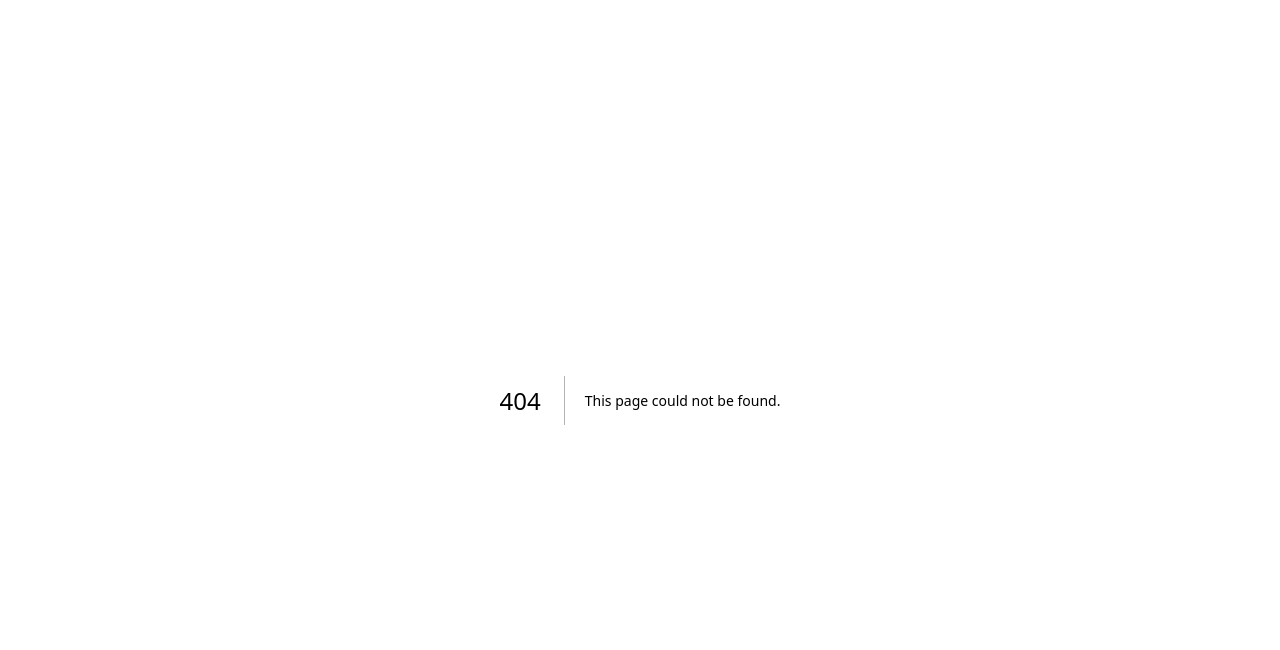
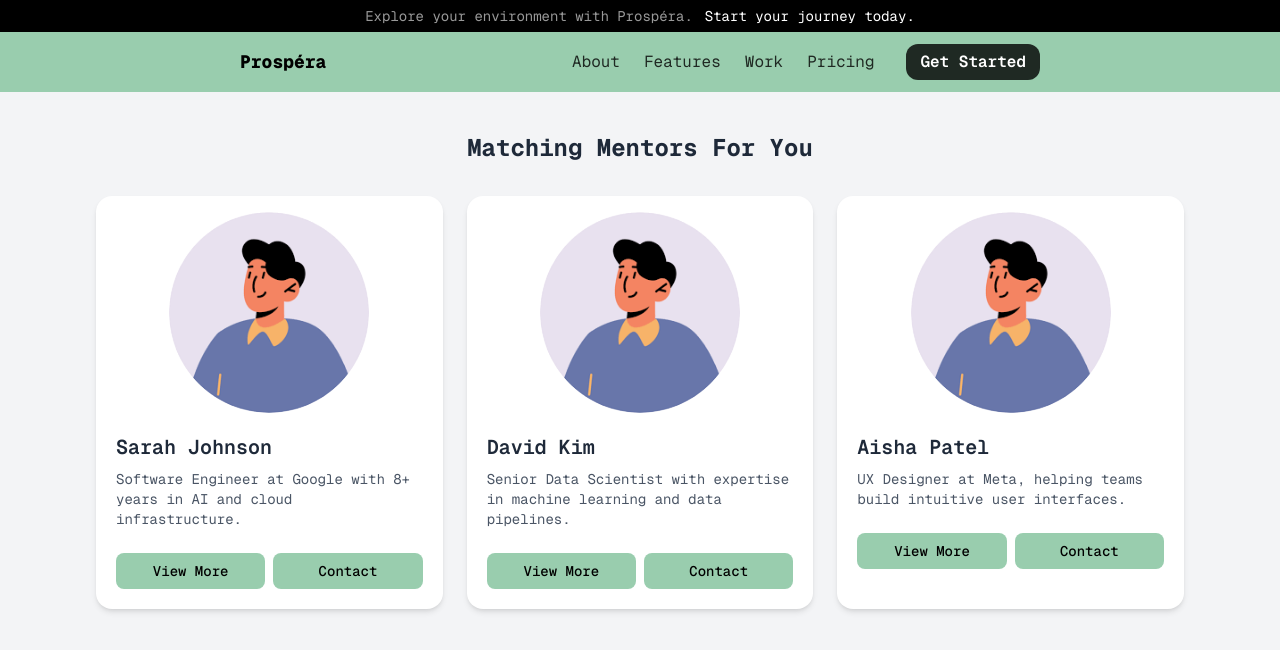
Before and after one commit to jasmine-artsci/Prospera, a Next.js app in the folder prospera-client/: page /matchingMentors in a window 1280 px wide. Before the commit this address had no page. Shown: the top 650 px of the page. Built offline with nearby package versions, Linux system fonts and the light colour scheme.

Commit message:
Static matching mentor page with view more details of mentor and contact mentor

```diff
--- /dev/null
+++ b/prospera-client/app/api/emailContact/route.js
@@ -0,0 +1,38 @@
+import nodemailer from "nodemailer";
+
+export async function POST(req) {
+  try {
+    const { name, email, message } = await req.json();
+    console.log("name: "+name);
+    console.log("email: "+email);
+    console.log("message: "+message);
+    if (!name || !email || !message) {
+      return new Response(JSON.stringify({ error: "Missing fields" }), { status: 400 });
+    }
+
+    const transporter = nodemailer.createTransport({
+      service: process.env.SMTP_PROVIDER || "gmail",
+      auth: {
+        user: process.env.SMTP_USER,
+        pass: process.env.SMTP_PASS,
+      },
+    });
+
+    const mailOptions = {
+      // from: `"${name}" <${process.env.SMTP_USER}>`,
+      from: process.env.SMTP_USER,
+      to: "tandel.brunoi.ca@gmail.com",
+      subject: "New Contact Message from Prospera",
+      text: "Test static message",
+      html: `<p><strong>From:</strong> ${name}</p><p><strong>Message:</strong></p><p>${message}</p>`,
+    };
+
+    await transporter.sendMail(mailOptions);
+
+    return new Response(JSON.stringify({ success: true }), { status: 200 });
+  } catch (error) {
+    return new Response(JSON.stringify({ success: true }), { status: 200 });
+    // console.error("Email sending error:", error);
+    // return new Response(JSON.stringify({ error: "Internal Server Error" }), { status: 500 });
+  }
+}
--- /dev/null
+++ b/prospera-client/app/matchingMentors/Card.js
@@ -0,0 +1,31 @@
+"use client";
+
+import Image from "next/image";
+
+const Card = ({ title, description, image, buttonText, onClick }) => {
+  return (
+    <div className="max-w-sm bg-white rounded-2xl shadow-md overflow-hidden transition-transform duration-300 hover:scale-105 hover:shadow-xl">
+      <Image
+        src={image}
+        alt={title}
+        width={400}
+        height={250}
+        className="w-full h-48 object-cover"
+      />
+      <div className="p-5 flex flex-col gap-2">
+        <h3 className="text-xl font-semibold text-gray-800">{title}</h3>
+        <p className="text-gray-600 text-sm">{description}</p>
+        {buttonText && (
+          <button
+            onClick={onClick}
+            className="mt-3 px-4 py-2 bg-emerald-600 hover:bg-emerald-700 text-white rounded-lg text-sm font-medium transition-colors"
+          >
+            {buttonText}
+          </button>
+        )}
+      </div>
+    </div>
+  );
+};
+
+export default Card;
--- /dev/null
+++ b/prospera-client/app/matchingMentors/page.js
@@ -0,0 +1,19 @@
+import React from 'react'
+import Header from "@/components/landing/Header"
+import Hero from "@/components/landing/Hero"
+import MatchingMentors from "@/components/landing/MatchingMentors"
+import Footer from "@/components/landing/Footer"
+
+const page = () => {
+  return (
+    <div className="bg-white">
+      <Header />
+      <div>
+        <MatchingMentors />
+      </div>
+      {/* <Footer /> */}
+    </div>
+  )
+}
+
+export default page
--- /dev/null
+++ b/prospera-client/components/landing/Cards.jsx
@@ -0,0 +1,135 @@
+"use client";
+
+import { useState } from "react";
+import Image from "next/image";
+
+const Card = ({ name, bio, image, reason, email }) => {
+  const [isModalOpen, setIsModalOpen] = useState(false);
+  const [isContactModalOpen, setIsContactModalOpen] = useState(false);
+  const [message, setMessage] = useState("");
+
+//   const handleSend = async () => {
+//   try {
+//     const response = await fetch("/api/emailContact", {
+//       method: "POST",
+//       headers: { "Content-Type": "application/json" },
+//       body: JSON.stringify({ name, message, email }),
+//     });
+
+//     if (response.ok) {
+//       alert("Message sent!");
+//       setMessage("");
+//       setIsContactModalOpen(false);
+//     } else {
+//       alert("Failed to send message.");
+//     }
+//   } catch (error) {
+//     console.error("Send error:", error);
+//     alert("Something went wrong.");
+//   }
+// };
+
+const handleSend = async () => {
+    alert("Message sent!");
+    setMessage("");
+    setIsContactModalOpen(false);
+};
+
+
+  return (
+    <>
+      {/* Card */}
+      <div className="max-w-sm bg-white rounded-2xl shadow-md overflow-hidden transition-transform duration-300 hover:scale-105 hover:shadow-xl">
+        <div className="flex justify-center mt-4">
+          <Image
+            src={image}
+            alt={name}
+            width={200}
+            height={200}
+            className="rounded-full"
+          />
+        </div>
+        <div className="p-5 flex flex-col gap-2">
+          <h3 className="text-xl font-semibold text-gray-800">{name}</h3>
+          <p className="text-gray-600 text-sm">{bio}</p>
+          <div className="mt-4 flex gap-2">
+            <button
+              onClick={() => setIsModalOpen(true)}
+              className="w-1/2 px-4 py-2 bg-green-700/40 z-20 text-black rounded-lg text-sm font-medium transition-colors"
+            >
+              View More
+            </button>
+            <button
+              onClick={() => setIsContactModalOpen(true)}
+              className="w-1/2 px-4 py-2 bg-green-700/40 z-20 text-black rounded-lg text-sm font-medium transition-colors"
+            >
+              Contact
+            </button>
+          </div>
+        </div>
+      </div>
+
+      {/* View More Modal */}
+      {isModalOpen && (
+        <div className="fixed inset-0 z-50 bg-black/50 flex items-center justify-center">
+          <div className="bg-white rounded-xl p-6 max-w-md w-[90%] shadow-lg">
+            <div className="flex justify-center mb-4">
+              <Image
+                src={image}
+                alt={name}
+                width={200}
+                height={200}
+                className="rounded-full"
+              />
+            </div>
+            <h2 className="text-xl font-bold mb-2 text-gray-800">{name}</h2>
+            <p className="text-gray-700 text-sm">{bio}</p>
+            <h3 className="font-bold mt-4 text-green-800">Why is this a good match?</h3>
+            <p className="text-sm text-green-700">{reason}</p>
+            <div className="text-right mt-4">
+              <button
+                onClick={() => setIsModalOpen(false)}
+                className="px-4 py-2 bg-green-700 text-white rounded-lg text-sm"
+              >
+                Close
+              </button>
+            </div>
+          </div>
+        </div>
+      )}
+
+      {/* Contact Modal */}
+      {isContactModalOpen && (
+        <div className="fixed inset-0 z-50 bg-black/50 flex items-center justify-center">
+          <div className="bg-white rounded-xl p-6 max-w-md w-[90%] shadow-lg">
+            <h2 className="text-xl font-bold mb-4 text-gray-800">Contact {name}</h2>
+            <textarea
+                value={message}
+                onChange={(e) => setMessage(e.target.value)}
+                placeholder="Write your message here..."
+                rows={5}
+                className="w-full p-3 border border-gray-300 rounded-lg text-sm text-gray-800 resize-none focus:outline-none focus:ring-2 focus:ring-green-600"
+            />
+
+            <div className="flex justify-end gap-2 mt-4">
+              <button
+                onClick={() => setIsContactModalOpen(false)}
+                className="px-4 py-2 bg-gray-300 text-black rounded-lg text-sm hover:bg-gray-400"
+              >
+                Cancel
+              </button>
+              <button
+                onClick={handleSend}
+                className="px-4 py-2 bg-green-700 text-white rounded-lg text-sm hover:bg-green-800"
+              >
+                Send
+              </button>
+            </div>
+          </div>
+        </div>
+      )}
+    </>
+  );
+};
+
+export default Card;
--- /dev/null
+++ b/prospera-client/components/landing/MatchingMentors.jsx
@@ -0,0 +1,60 @@
+"use client";
+
+import React from "react";
+import Card from "./Cards"; // Adjust path if needed
+
+const mentorsData = [
+  {
+    name: "Sarah Johnson",
+    bio: "Software Engineer at Google with 8+ years in AI and cloud infrastructure.",
+    image: "/mentor-images/mentor-image.png",
+    reason: "Sarah has mentored over 50 junior developers in AI and cloud technologies.",
+    onViewDetails: () => alert("Viewing Sarah's profile..."),
+    onContact: () => alert("Contacting Sarah..."),
+    email: "tandel.brunoi.ca@gmail.com"
+  },
+  {
+    name: "David Kim",
+    bio: "Senior Data Scientist with expertise in machine learning and data pipelines.",
+    image: "/mentor-images/mentor-image.png",
+    reason: "David's skills closely match your interest in data science and MLOps.",
+    onViewDetails: () => alert("Viewing David's profile..."),
+    onContact: () => alert("Contacting David..."),
+    email: "tandel.brunoi.ca@gmail.com"
+  },
+  {
+    name: "Aisha Patel",
+    bio: "UX Designer at Meta, helping teams build intuitive user interfaces.",
+    image: "/mentor-images/mentor-image.png",
+    reason: "Aisha has helped students transition into UX design careers effectively.",
+    onViewDetails: () => alert("Viewing Aisha's profile..."),
+    onContact: () => alert("Contacting Aisha..."),
+    email: "tandel.brunoi.ca@gmail.com"
+  },
+];
+
+const MatchingMentors = () => {
+  return (
+    <section className="min-h-screen bg-gray-100 py-10 px-4 md:px-12 lg:px-24">
+      <h2 className="text-2xl font-bold text-center mb-8 text-gray-800">
+        Matching Mentors For You
+      </h2>
+      <div className="grid gap-6 md:grid-cols-2 lg:grid-cols-3 justify-items-center">
+        {mentorsData.map((mentor, index) => (
+          <Card
+            key={index}
+            name={mentor.name}
+            bio={mentor.bio}
+            image={mentor.image}
+            reason={mentor.reason}
+            onViewDetails={mentor.onViewDetails}
+            onContact={mentor.onContact}
+            email={mentor.email}
+          />
+        ))}
+      </div>
+    </section>
+  );
+};
+
+export default MatchingMentors;
--- a/prospera-client/next.config.mjs
+++ b/prospera-client/next.config.mjs
@@ -1,4 +1,8 @@
 /** @type {import('next').NextConfig} */
-const nextConfig = {};
+const nextConfig = {
+  images: {
+    domains: ['via.placeholder.com'], // allow this external domain
+  },
+};
 
 export default nextConfig;
--- a/prospera-client/package.json
+++ b/prospera-client/package.json
@@ -11,6 +11,7 @@
   "dependencies": {
     "@supabase/supabase-js": "^2.50.1",
     "next": "15.3.4",
+    "nodemailer": "^7.0.3",
     "react": "^19.0.0",
     "react-dom": "^19.0.0"
   },
```
Also changed, not shown: prospera-client/public/mentor-images/mentor-image.png (added), 1 other file (tests, documents, lock files or other folders).
